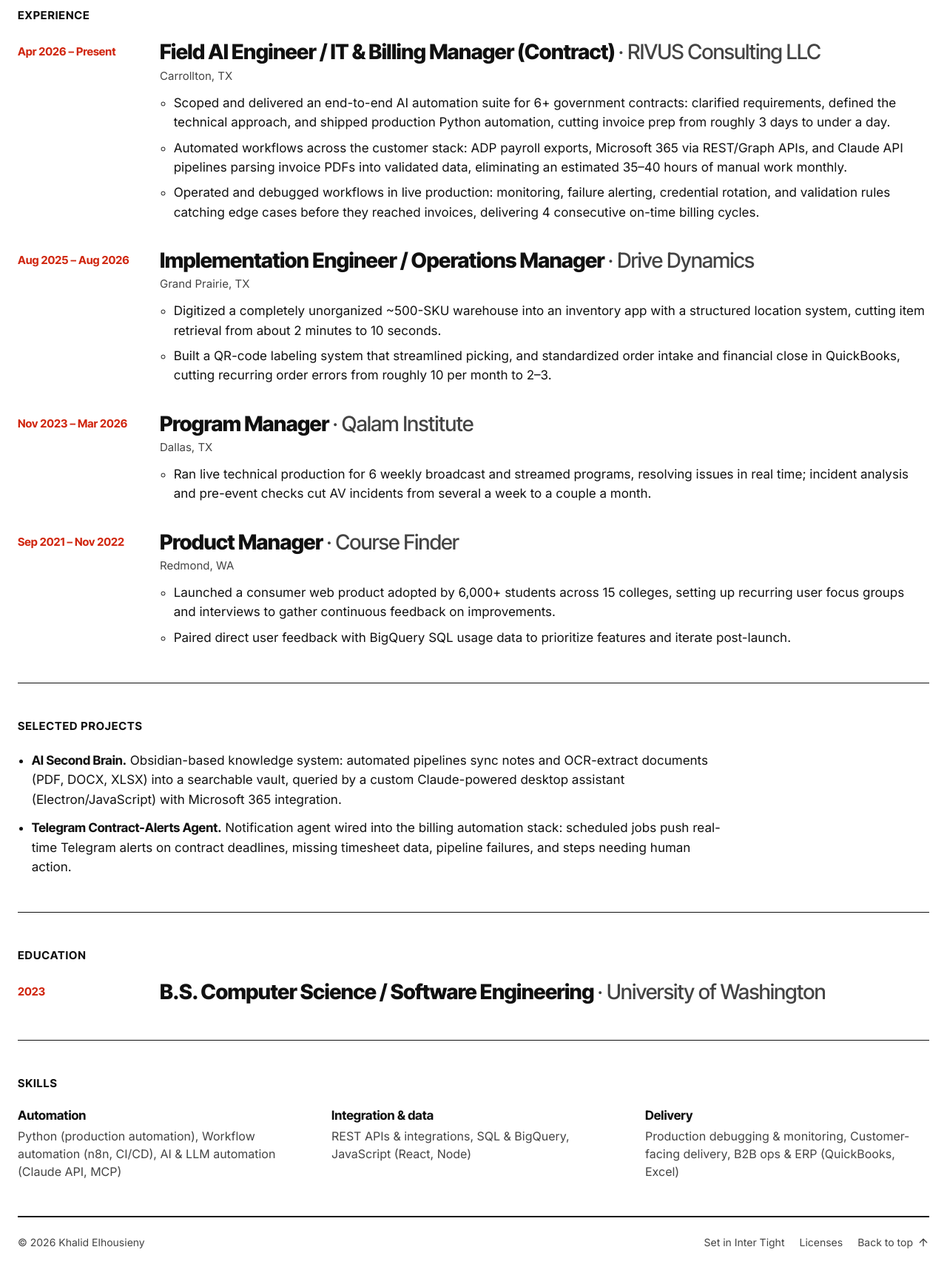
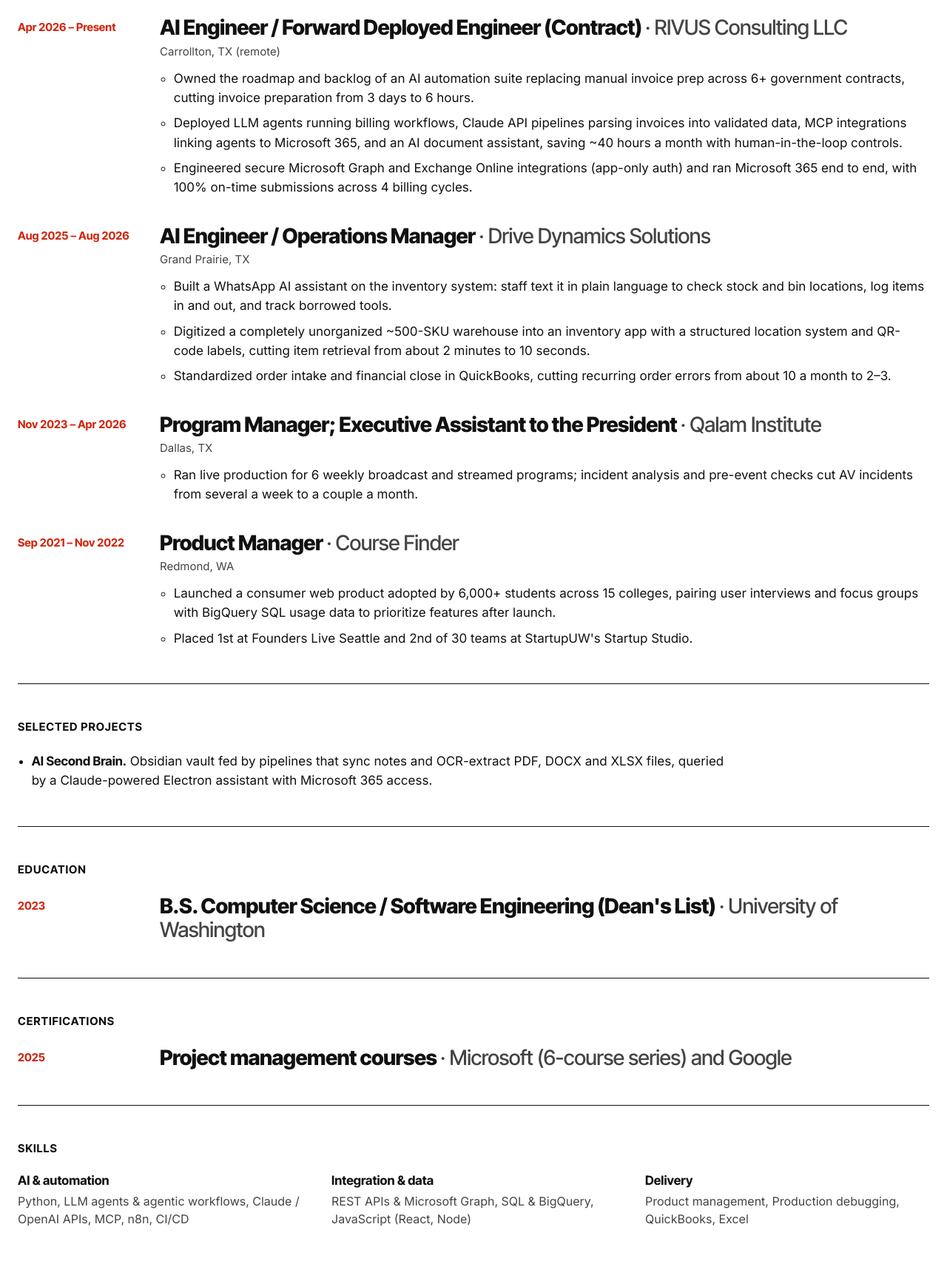
Before and after one commit to khalidelho/personal-website, an Astro site: page /resume in a window 1280 px wide. Shown: the part 626-2331 px from the top of the page at 74% size. Built offline with nearby package versions, Linux system fonts and the light colour scheme; Astro itself is replaced by a stand-in of ours.

Commit message:
feat: sync the site with my LinkedIn profile
The site still described me as a forward deployed engineer for
automation and integrations; LinkedIn now leads with AI engineering,
generative AI and agentic workflows, and has newer detail.

- Headline, page title, focus tags, hero line and About follow the
  LinkedIn headline and About ("I build AI systems that do real work").
- Current contract role: AI Engineer / FDE, with the LinkedIn numbers
  (invoice prep 3 days to 6 hours, ~40 hours/month), LLM agents, MCP to
  Microsoft 365, and Graph/Exchange app-only integrations. The org
  still shows on /resume only.
- Drive Dynamics Solutions: AI Engineer / Operations Manager, with the
  WhatsApp inventory assistant.
- Qalam: adds the executive-assistant role, ends Apr 2026.
- Course Finder: the Founders Live 1st place and StartupUW 2nd of 30.
- Education: Dean's List. Certifications: Microsoft and Google project
  management courses. Skills add LLM agents, OpenAI API and product
  management.

To keep the PDF on one page, the UW Bothell TA/IT roles and the
Telegram alerts project stay off the résumé.

Tested: check 0 errors, CSP check passes, leak guard clean, employer
name absent from the homepage, résumé PDF is 1 page.

```diff
--- a/src/data/resume.ts
+++ b/src/data/resume.ts
@@ -36,45 +36,46 @@ export const resume: {
   certifications: Entry[];
   skills: { group: string; items: string[] }[];
 } = {
-  headline: 'Forward Deployed Engineer — AI Automation & Integrations',
+  headline: 'AI Engineer — Forward Deployed, Generative AI & Agentic Workflows',
   location: 'Dallas-Fort Worth Metroplex, TX',
   summary:
-    'Automation-focused engineer with a Computer Science degree who delivers customer-facing automation end to end, from scoping through launch, with no specs and no playbook. Builds production automation in Python and workflow tools (n8n, GitHub Actions); thinks in data flows, edge cases, and failure modes; and ramps up fast in new domains.',
+    "AI engineer who builds AI systems that do real work: LLM agents, Claude API pipelines and MCP integrations, shipped with human-in-the-loop controls. I've lived the processes I automate (financial close, 500-SKU inventory, live production), so I build AI that moves real metrics. CS degree; Python, SQL, REST APIs.",
   experience: [
     {
-      title: 'Field AI Engineer / IT & Billing Manager (Contract)',
+      title: 'AI Engineer / Forward Deployed Engineer (Contract)',
       org: 'RIVUS Consulting LLC',
       orgOnHome: false,
-      location: 'Carrollton, TX',
+      location: 'Carrollton, TX (remote)',
       start: 'Apr 2026',
       end: 'Present',
       points: [
-        'Scoped and delivered an end-to-end AI automation suite for 6+ government contracts: clarified requirements, defined the technical approach, and shipped production Python automation, cutting invoice prep from roughly 3 days to under a day.',
-        'Automated workflows across the customer stack: ADP payroll exports, Microsoft 365 via REST/Graph APIs, and Claude API pipelines parsing invoice PDFs into validated data, eliminating an estimated 35–40 hours of manual work monthly.',
-        'Operated and debugged workflows in live production: monitoring, failure alerting, credential rotation, and validation rules catching edge cases before they reached invoices, delivering 4 consecutive on-time billing cycles.',
+        'Owned the roadmap and backlog of an AI automation suite replacing manual invoice prep across 6+ government contracts, cutting invoice preparation from 3 days to 6 hours.',
+        'Deployed LLM agents running billing workflows, Claude API pipelines parsing invoices into validated data, MCP integrations linking agents to Microsoft 365, and an AI document assistant, saving ~40 hours a month with human-in-the-loop controls.',
+        'Engineered secure Microsoft Graph and Exchange Online integrations (app-only auth) and ran Microsoft 365 end to end, with 100% on-time submissions across 4 billing cycles.',
       ],
-      tags: ['Python', 'Claude API', 'Microsoft Graph', 'REST APIs', 'ADP'],
+      tags: ['Python', 'Claude API', 'MCP', 'LLM agents', 'Microsoft Graph'],
     },
     {
-      title: 'Implementation Engineer / Operations Manager',
-      org: 'Drive Dynamics',
+      title: 'AI Engineer / Operations Manager',
+      org: 'Drive Dynamics Solutions',
       location: 'Grand Prairie, TX',
       start: 'Aug 2025',
       end: 'Aug 2026',
       points: [
-        'Digitized a completely unorganized ~500-SKU warehouse into an inventory app with a structured location system, cutting item retrieval from about 2 minutes to 10 seconds.',
-        'Built a QR-code labeling system that streamlined picking, and standardized order intake and financial close in QuickBooks, cutting recurring order errors from roughly 10 per month to 2–3.',
+        'Built a WhatsApp AI assistant on the inventory system: staff text it in plain language to check stock and bin locations, log items in and out, and track borrowed tools.',
+        'Digitized a completely unorganized ~500-SKU warehouse into an inventory app with a structured location system and QR-code labels, cutting item retrieval from about 2 minutes to 10 seconds.',
+        'Standardized order intake and financial close in QuickBooks, cutting recurring order errors from about 10 a month to 2–3.',
       ],
-      tags: ['QuickBooks', 'QR labeling'],
+      tags: ['WhatsApp', 'AI assistant', 'QuickBooks', 'QR labeling'],
     },
     {
-      title: 'Program Manager',
+      title: 'Program Manager; Executive Assistant to the President',
       org: 'Qalam Institute',
       location: 'Dallas, TX',
       start: 'Nov 2023',
-      end: 'Mar 2026',
+      end: 'Apr 2026',
       points: [
-        'Ran live technical production for 6 weekly broadcast and streamed programs, resolving issues in real time; incident analysis and pre-event checks cut AV incidents from several a week to a couple a month.',
+        'Ran live production for 6 weekly broadcast and streamed programs; incident analysis and pre-event checks cut AV incidents from several a week to a couple a month.',
       ],
     },
     {
@@ -84,8 +85,8 @@ export const resume: {
       start: 'Sep 2021',
       end: 'Nov 2022',
       points: [
-        'Launched a consumer web product adopted by 6,000+ students across 15 colleges, setting up recurring user focus groups and interviews to gather continuous feedback on improvements.',
-        'Paired direct user feedback with BigQuery SQL usage data to prioritize features and iterate post-launch.',
+        'Launched a consumer web product adopted by 6,000+ students across 15 colleges, pairing user interviews and focus groups with BigQuery SQL usage data to prioritize features after launch.',
+        "Placed 1st at Founders Live Seattle and 2nd of 30 teams at StartupUW's Startup Studio.",
       ],
       tags: ['BigQuery', 'SQL'],
     },
@@ -93,33 +94,31 @@ export const resume: {
   projects: [
     {
       name: 'AI Second Brain',
-      desc: 'Obsidian-based knowledge system: automated pipelines sync notes and OCR-extract documents (PDF, DOCX, XLSX) into a searchable vault, queried by a custom Claude-powered desktop assistant (Electron/JavaScript) with Microsoft 365 integration.',
-    },
-    {
-      name: 'Telegram Contract-Alerts Agent',
-      desc: 'Notification agent wired into the billing automation stack: scheduled jobs push real-time Telegram alerts on contract deadlines, missing timesheet data, pipeline failures, and steps needing human action.',
+      desc: 'Obsidian vault fed by pipelines that sync notes and OCR-extract PDF, DOCX and XLSX files, queried by a Claude-powered Electron assistant with Microsoft 365 access.',
     },
   ],
   education: [
     {
-      title: 'B.S. Computer Science / Software Engineering',
+      title: "B.S. Computer Science / Software Engineering (Dean's List)",
       org: 'University of Washington',
       year: '2023',
     },
   ],
-  certifications: [],
+  certifications: [
+    { title: 'Project management courses', org: 'Microsoft (6-course series) and Google', year: '2025' },
+  ],
   skills: [
     {
-      group: 'Automation',
-      items: ['Python (production automation)', 'Workflow automation (n8n, CI/CD)', 'AI & LLM automation (Claude API, MCP)'],
+      group: 'AI & automation',
+      items: ['Python', 'LLM agents & agentic workflows', 'Claude / OpenAI APIs, MCP', 'n8n, CI/CD'],
     },
     {
       group: 'Integration & data',
-      items: ['REST APIs & integrations', 'SQL & BigQuery', 'JavaScript (React, Node)'],
+      items: ['REST APIs & Microsoft Graph', 'SQL & BigQuery', 'JavaScript (React, Node)'],
     },
     {
       group: 'Delivery',
-      items: ['Production debugging & monitoring', 'Customer-facing delivery', 'B2B ops & ERP (QuickBooks, Excel)'],
+      items: ['Product management', 'Production debugging', 'QuickBooks, Excel'],
     },
   ],
 };
--- a/src/data/site.ts
+++ b/src/data/site.ts
@@ -1,10 +1,10 @@
 export const site = {
   name: 'Khalid Elhousieny',
   initials: 'K.E.',
-  title: 'Khalid Elhousieny — Forward Deployed Engineer, AI automation & integrations',
+  title: 'Khalid Elhousieny — AI Engineer: generative AI, agentic workflows & automation',
   description:
-    'I deliver customer-facing automation end to end, from scoping through launch: Python and workflow pipelines, API integrations and Claude-powered tools that keep running in production.',
-  focus: ['AI automation', 'Integrations', 'Forward deployed'],
+    'I build AI systems that do real work: LLM agents, Claude API pipelines and MCP integrations, shipped end to end and kept running in production.',
+  focus: ['Generative AI', 'Agentic workflows', 'AI automation'],
   /** Shown as the scrolling Tools strip between About and Contact. */
   tools: ['TypeScript', 'Python', 'Bash', 'Docker', 'launchd', 'n8n', 'Expo', 'React Native', 'Claude API', 'RAG'],
   /**
```
Also changed, not shown: src/pages/index.astro (+4 -3 lines).
